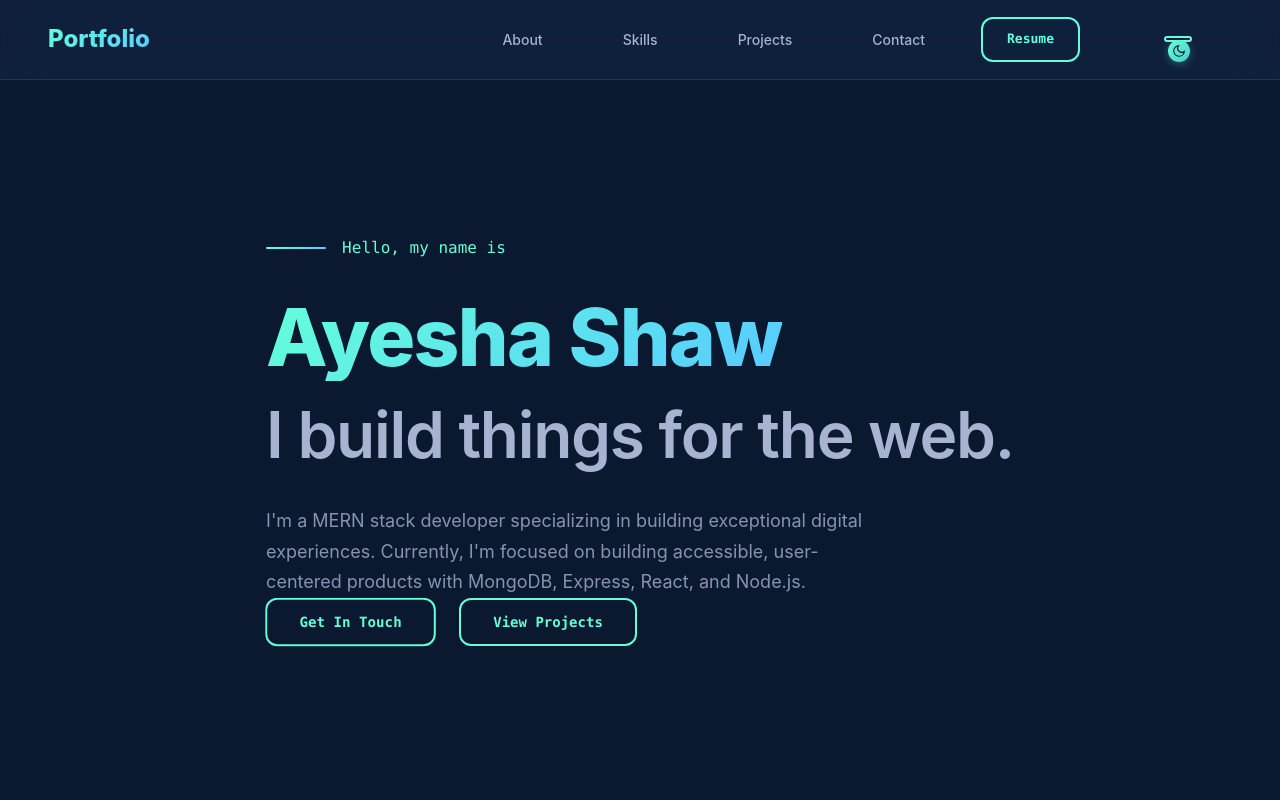
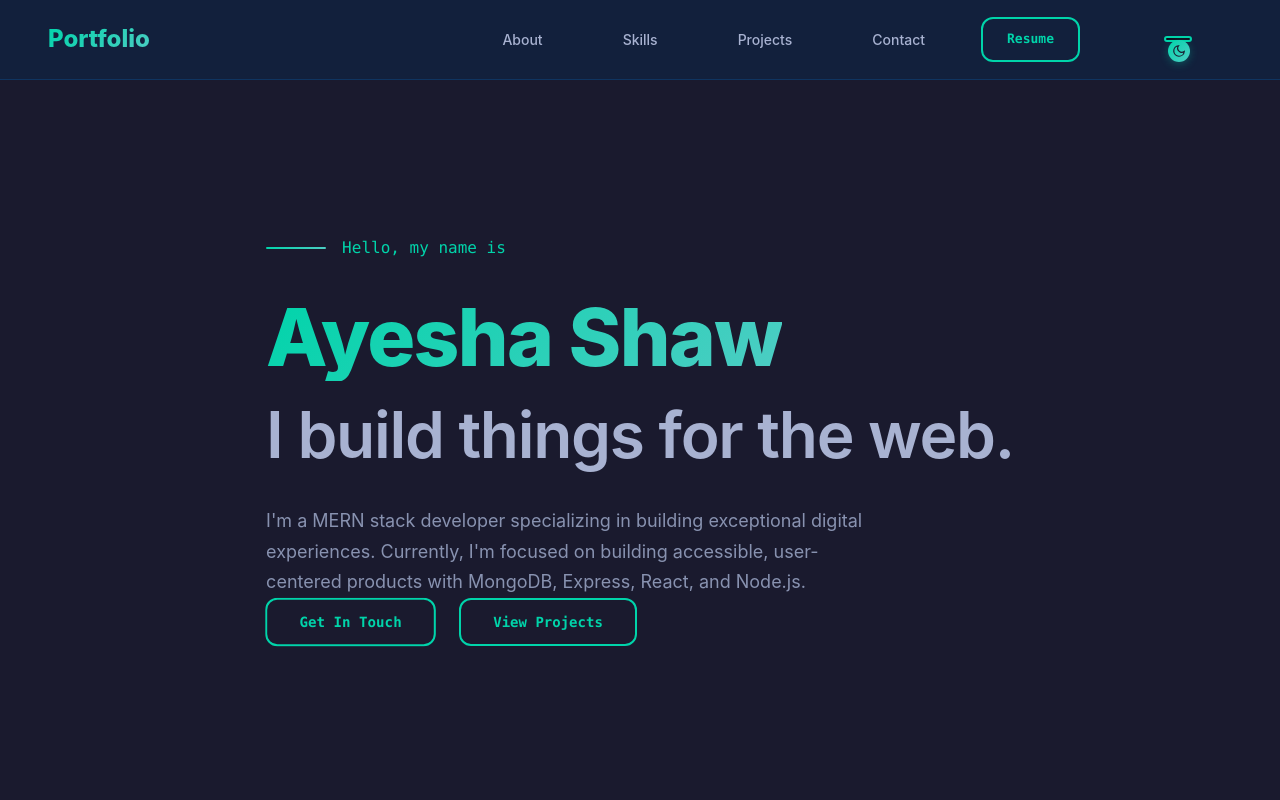
Before and after one commit to ayeshashaw/MyPortfolio, a React (Vite) app: page / in a window 1280 px wide. Shown: the top 800 px of the page. Built offline with nearby package versions, Linux system fonts and the light colour scheme.

Commit message:
Change Dark Mode Background Color

```diff
--- a/src/index.css
+++ b/src/index.css
@@ -1,20 +1,20 @@
 /* Theme Variables */
 :root {
   /* Dark Theme */
-  --dark-navy: #020c1b;
-  --navy: #0a192f;
-  --light-navy: #112240;
-  --lightest-navy: #233554;
-  --navy-shadow: rgba(2, 12, 27, 0.7);
+  --dark-navy: #0f0f23;
+  --navy: #1a1a2e;
+  --light-navy: #16213e;
+  --lightest-navy: #0f3460;
+  --navy-shadow: rgba(15, 15, 35, 0.7);
   --dark-slate: #495670;
   --slate: #8892b0;
   --light-slate: #a8b2d1;
   --lightest-slate: #ccd6f6;
   --white: #e6f1ff;
-  --green: #64ffda;
-  --green-tint: rgba(100, 255, 218, 0.1);
-  --pink: #f57dff;
-  --blue: #57cbff;
+  --green: #00d4aa;
+  --green-tint: rgba(0, 212, 170, 0.1);
+  --pink: #ff6b9d;
+  --blue: #4ecdc4;
 
   /* Light Theme Colors */
   --light-bg: #ffffff;
@@ -74,8 +74,8 @@
   --shadow-md: 0 8px 25px rgba(2, 12, 27, 0.4);
   --shadow-lg: 0 15px 35px rgba(2, 12, 27, 0.5);
   --shadow-xl: 0 25px 50px rgba(2, 12, 27, 0.6);
-  --gradient-primary: linear-gradient(135deg, var(--navy) 0%, var(--dark-navy) 100%);
-  --gradient-card: linear-gradient(135deg, var(--light-navy) 0%, var(--lightest-navy) 100%);
+  --gradient-primary: linear-gradient(135deg, #1a1a2e 0%, #0f0f23 100%);
+  --gradient-card: linear-gradient(135deg, #16213e 0%, #0f3460 100%);
   --gradient-accent: linear-gradient(135deg, var(--green) 0%, var(--blue) 100%);
 }
 
--- a/src/styles/ThemeToggle.css
+++ b/src/styles/ThemeToggle.css
@@ -54,12 +54,12 @@
 
 /* Theme-specific styles */
 [data-theme="dark"] {
-  --toggle-bg: linear-gradient(135deg, #1a1a2e, #16213e);
-  --toggle-border: #64ffda;
+  --toggle-bg: linear-gradient(135deg, #0f0f23, #1a1a2e);
+  --toggle-border: #00d4aa;
   --toggle-shadow: rgba(0, 0, 0, 0.3);
-  --toggle-thumb: linear-gradient(135deg, #64ffda, #4ecdc4);
-  --toggle-thumb-shadow: rgba(100, 255, 218, 0.3);
-  --toggle-icon: #0a192f;
+  --toggle-thumb: linear-gradient(135deg, #00d4aa, #4ecdc4);
+  --toggle-thumb-shadow: rgba(0, 212, 170, 0.3);
+  --toggle-icon: #1a1a2e;
   --toggle-translate: 0;
 }
 
```
